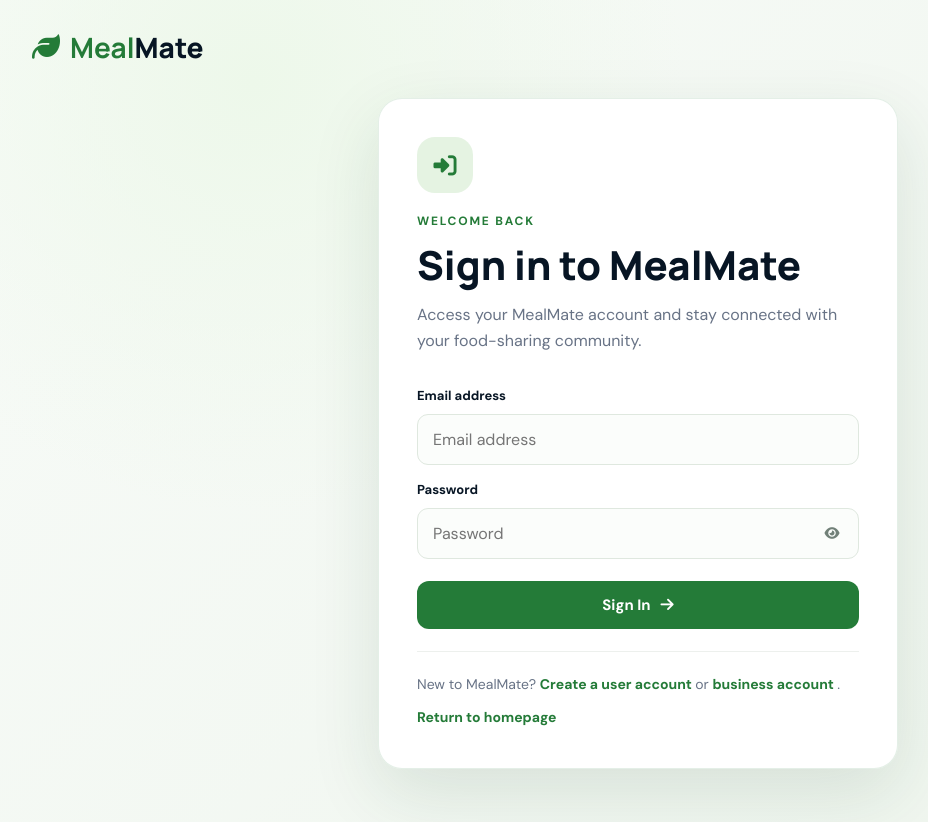
After one commit to nayem-r/MealMate_uni, a Django app: page /login/ in a window 1280 px wide. The commit adds this page. Shown: the whole page, without its empty margins (2-930 px from the left). Run offline with Django 5.2, Linux system fonts and the light colour scheme; some libraries are stand-ins or nearby versions.

Commit message:
login and logout session

```diff
--- a/accounts/forms.py
+++ b/accounts/forms.py
@@ -95,3 +95,29 @@ class SignupForm(forms.Form):
             )
 
         return cleaned
+
+
+class LoginForm(forms.Form):
+    email = forms.EmailField(
+        max_length=255,
+        widget=forms.EmailInput(
+            attrs={
+                "class": "auth-input",
+                "placeholder": "Email address",
+                "autocomplete": "email",
+            }
+        ),
+    )
+
+    password = forms.CharField(
+        widget=forms.PasswordInput(
+            attrs={
+                "class": "auth-input",
+                "placeholder": "Password",
+                "autocomplete": "current-password",
+            }
+        ),
+    )
+
+    def clean_email(self):
+        return self.cleaned_data["email"].strip().lower()
--- a/accounts/urls.py
+++ b/accounts/urls.py
@@ -25,4 +25,14 @@ urlpatterns = [
         views.signup_success,
         name="signup_success"
     ),
+    path(
+        "login/",
+        views.login_user,
+        name="login"
+    ),
+    path(
+        "logout/",
+        views.logout_user,
+        name="logout"
+    ),
 ]
--- a/accounts/views.py
+++ b/accounts/views.py
@@ -1,16 +1,47 @@
 
 from django.contrib import messages
-from django.contrib.auth.hashers import make_password
+from django.contrib.auth.hashers import check_password, make_password
 from django.shortcuts import redirect, render
+from django.views.decorators.http import require_POST
 
-from .forms import SignupForm
+from .forms import LoginForm, SignupForm
 from .models import MealMateUser
+
+
+def create_login_session(request, user):
+    request.session.cycle_key()
+
+    request.session["user_id"] = user.id
+    request.session["user_name"] = user.full_name
+    request.session["user_email"] = user.email
+    request.session["user_role"] = user.role
+
+
+def get_current_user(request):
+    user_id = request.session.get("user_id")
+
+    if not user_id:
+        return None
+
+    user = MealMateUser.objects.filter(
+        id=user_id,
+        is_active=True
+    ).first()
+
+    if not user:
+        request.session.flush()
+        return None
+
+    return user
 
 
 def home(request):
     return render(
         request,
-        "index.html"
+        "index.html",
+        {
+            "current_user": get_current_user(request)
+        }
     )
 
 
@@ -29,6 +60,11 @@ def signup_business(request):
 
 
 def _signup(request, role):
+    current_user = get_current_user(request)
+
+    if current_user:
+        return redirect("home")
+
     form = SignupForm(
         request.POST if request.method == "POST" else None
     )
@@ -67,3 +103,61 @@ def signup_success(request):
         request,
         "signup_success.html"
     )
+
+
+def login_user(request):
+    current_user = get_current_user(request)
+
+    if current_user:
+        return redirect("home")
+
+    form = LoginForm(
+        request.POST if request.method == "POST" else None
+    )
+
+    if request.method == "POST" and form.is_valid():
+        user = MealMateUser.objects.filter(
+            email__iexact=form.cleaned_data["email"]
+        ).first()
+
+        if user and check_password(
+            form.cleaned_data["password"],
+            user.password_hash
+        ):
+            if not user.is_active:
+                form.add_error(
+                    None,
+                    "This account is inactive."
+                )
+            else:
+                create_login_session(
+                    request,
+                    user
+                )
+
+                messages.success(
+                    request,
+                    "You have signed in successfully."
+                )
+
+                return redirect("home")
+        else:
+            form.add_error(
+                None,
+                "Incorrect email or password."
+            )
+
+    return render(
+        request,
+        "login.html",
+        {
+            "form": form
+        }
+    )
+
+
+@require_POST
+def logout_user(request):
+    request.session.flush()
+
+    return redirect("home")
--- /dev/null
+++ b/templates/login.html
@@ -0,0 +1,137 @@
+
+{% load static %}
+<!DOCTYPE html>
+<html lang="en">
+<head>
+    <meta charset="UTF-8">
+    <meta name="viewport" content="width=device-width, initial-scale=1.0">
+
+    <title>Sign In | MealMate</title>
+
+    <link rel="preconnect" href="https://fonts.googleapis.com">
+    <link rel="preconnect" href="https://fonts.gstatic.com" crossorigin>
+
+    <link
+        href="https://fonts.googleapis.com/css2?family=DM+Sans:wght@400;500;600;700&family=Manrope:wght@500;600;700;800&display=swap"
+        rel="stylesheet"
+    >
+
+    <link
+        rel="stylesheet"
+        href="https://cdnjs.cloudflare.com/ajax/libs/font-awesome/6.6.0/css/all.min.css"
+    >
+
+    <link rel="stylesheet" href="{% static 'auth.css' %}">
+</head>
+
+<body class="auth-page">
+
+    <a href="{% url 'home' %}" class="auth-brand">
+        <i class="fa-solid fa-leaf"></i>
+        <span><b>Meal</b>Mate</span>
+    </a>
+
+    <main class="auth-shell">
+
+        <section class="auth-card">
+
+            <div class="auth-icon">
+                <i class="fa-solid fa-right-to-bracket"></i>
+            </div>
+
+            <p class="auth-kicker">WELCOME BACK</p>
+
+            <h1>Sign in to MealMate</h1>
+
+            <p class="auth-subtitle">
+                Access your MealMate account and stay connected
+                with your food-sharing community.
+            </p>
+
+            <form method="POST" class="auth-form" novalidate>
+                {% csrf_token %}
+
+                {% if form.non_field_errors %}
+                    <div class="auth-error">
+                        {{ form.non_field_errors }}
+                    </div>
+                {% endif %}
+
+                <label for="{{ form.email.id_for_label }}">
+                    Email address
+                </label>
+
+                {{ form.email }}
+                {{ form.email.errors }}
+
+                <label for="{{ form.password.id_for_label }}">
+                    Password
+                </label>
+
+                <div class="password-wrap">
+                    {{ form.password }}
+
+                    <button
+                        type="button"
+                        class="password-toggle"
+                        aria-label="Show password"
+                    >
+                        <i class="fa-solid fa-eye"></i>
+                    </button>
+                </div>
+
+                {{ form.password.errors }}
+
+                <button class="auth-submit" type="submit">
+                    <span>Sign In</span>
+                    <i class="fa-solid fa-arrow-right"></i>
+                </button>
+            </form>
+
+            <div class="auth-switch">
+                New to MealMate?
+
+                <a href="{% url 'signup_user' %}">
+                    Create a user account
+                </a>
+
+                or
+
+                <a href="{% url 'signup_business' %}">
+                    business account
+                </a>.
+
+                <p>
+                    <a href="{% url 'home' %}">
+                        Return to homepage
+                    </a>
+                </p>
+            </div>
+
+        </section>
+
+    </main>
+
+    <script>
+        document.querySelectorAll(".password-toggle").forEach((button) => {
+            button.addEventListener("click", () => {
+                const input = button.parentElement.querySelector("input");
+                const icon = button.querySelector("i");
+
+                const showPassword = input.type === "password";
+
+                input.type = showPassword ? "text" : "password";
+
+                icon.classList.toggle("fa-eye", !showPassword);
+                icon.classList.toggle("fa-eye-slash", showPassword);
+
+                button.setAttribute(
+                    "aria-label",
+                    showPassword ? "Hide password" : "Show password"
+                );
+            });
+        });
+    </script>
+
+</body>
+</html>
```
Also changed, not shown: accounts/tests.py (+183 -1 lines), templates/index.html (+145 -44 lines), templates/signup_success.html (+10 -4 lines), static/images/MealMate-hero.png (added).
